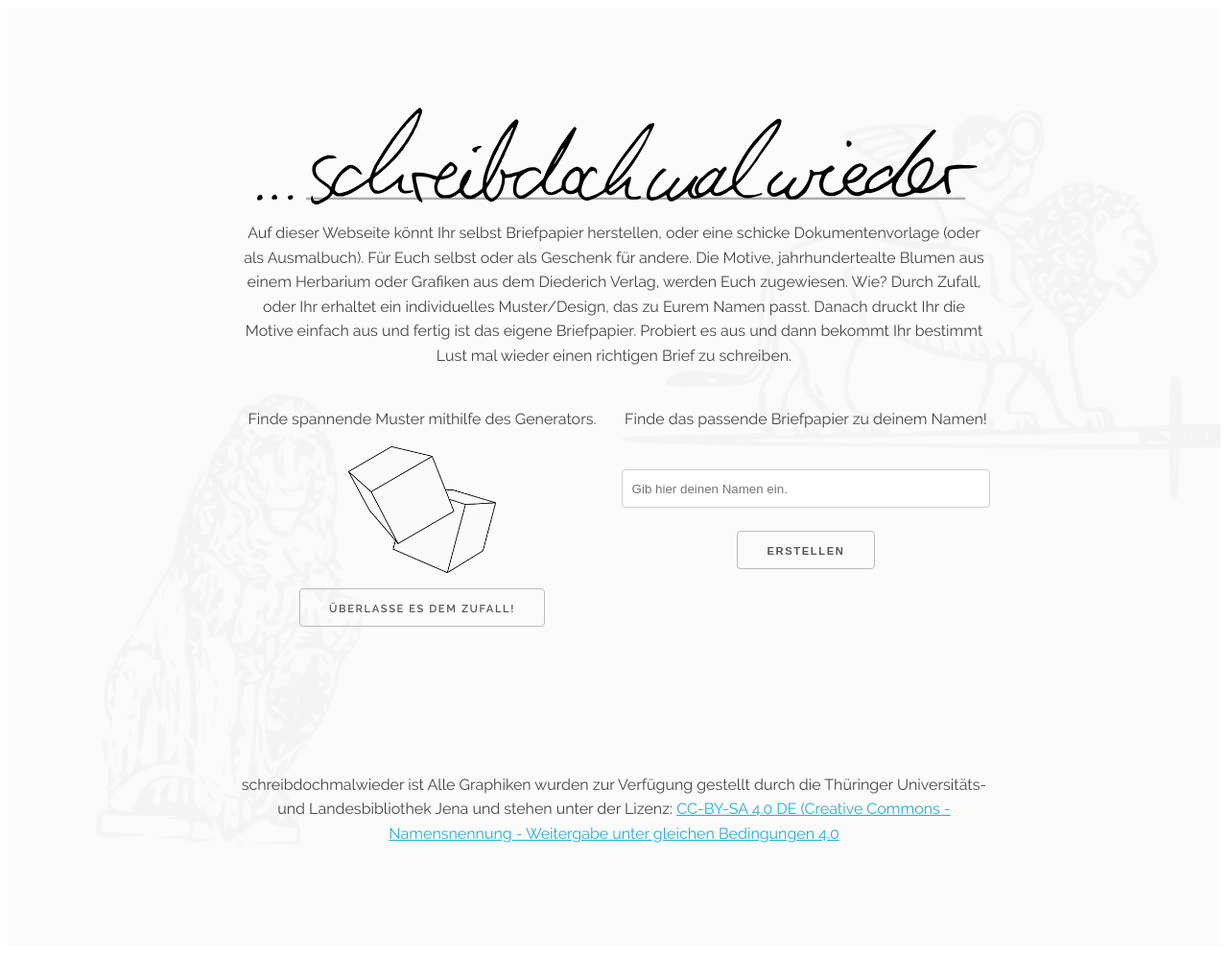
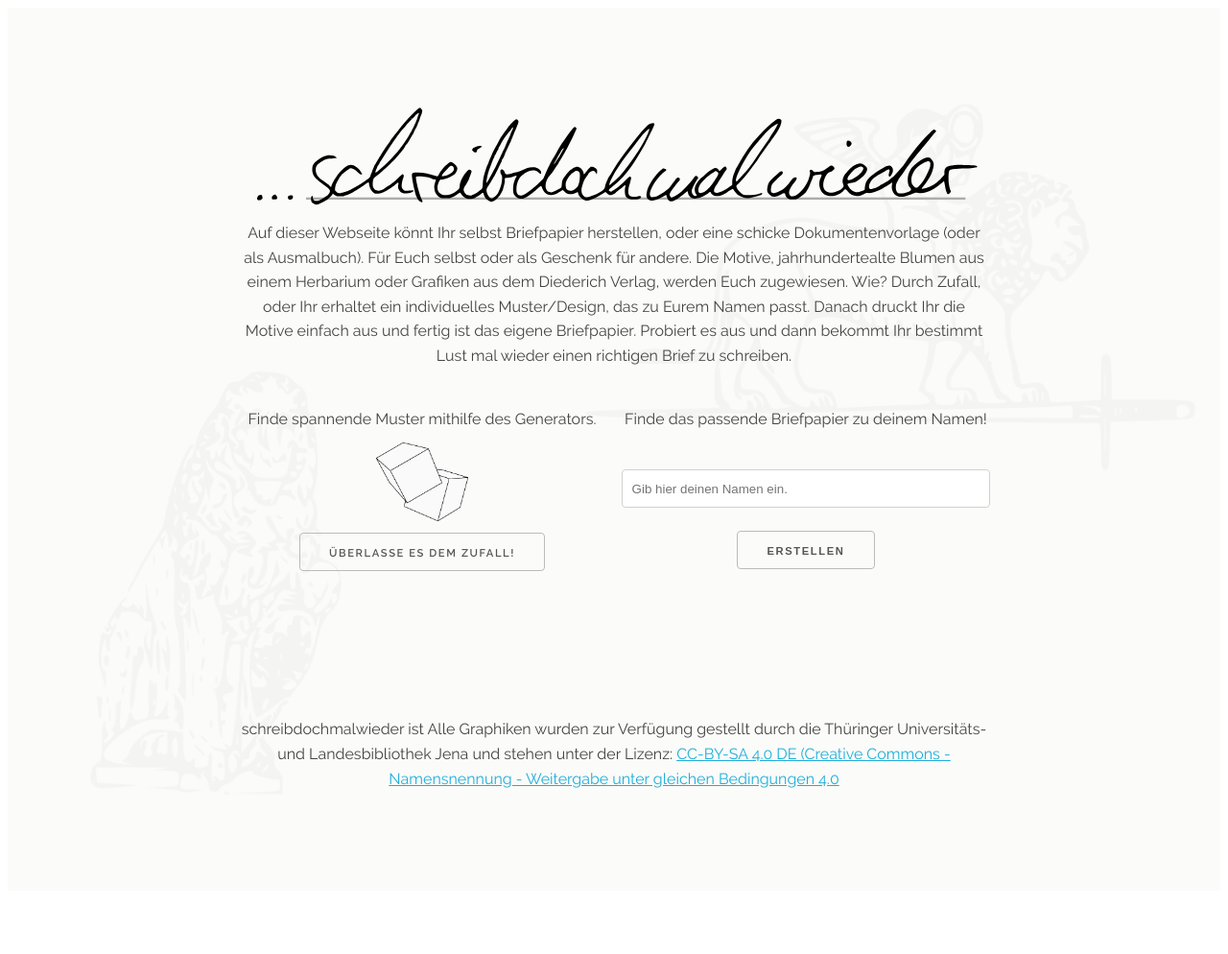
Before and after one commit to sophiamanns/schreibdochmalwieder, a Flask app: page / in a window 1280 px wide. Shown: the whole page at 96% size. After the commit the page ends 827 px from the top, so only its background shows below. Run offline with Flask 2, Linux system fonts and the light colour scheme.

Commit message:
resized alea to fit name form

```diff
--- a/static/schreibdochmalwieder.css
+++ b/static/schreibdochmalwieder.css
@@ -5,6 +5,11 @@
 
 img {
     width: 100%;
+}
+
+.alea {
+  width: 25%;
+  margin: 0.75rem;
 }
 
 .img {
--- a/templates/index.html
+++ b/templates/index.html
@@ -14,7 +14,7 @@ Los geht's
 	<div class="six columns">
 		<p>
 			Finde spannende Muster mithilfe des Generators.
-			<img src="{{ url_for('static', filename='wuerfel.png') }}" class="img"/><br />
+			<img src="{{ url_for('static', filename='wuerfel.png') }}" class="alea"/><br />
 			<a href="letterpaper" class="button">Überlasse es dem Zufall!</a>
 		</p>
 	</div>
```
